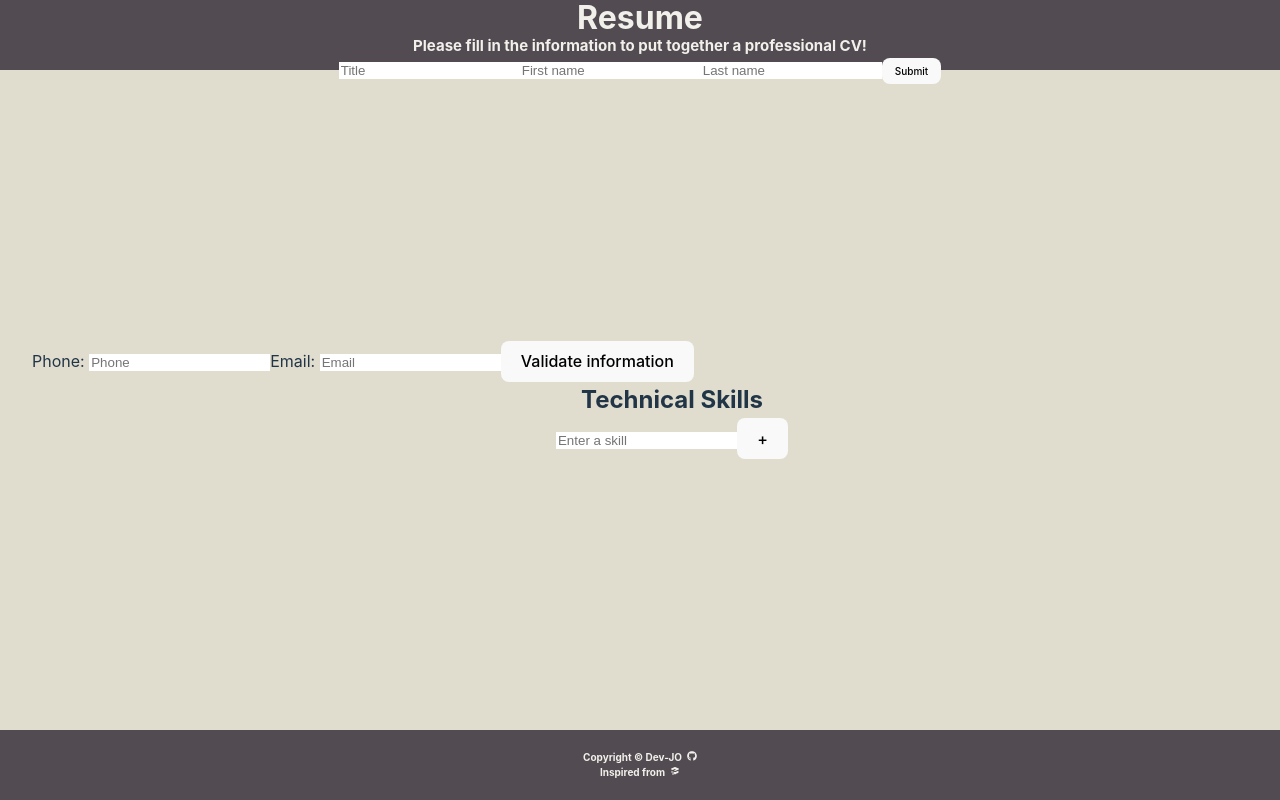
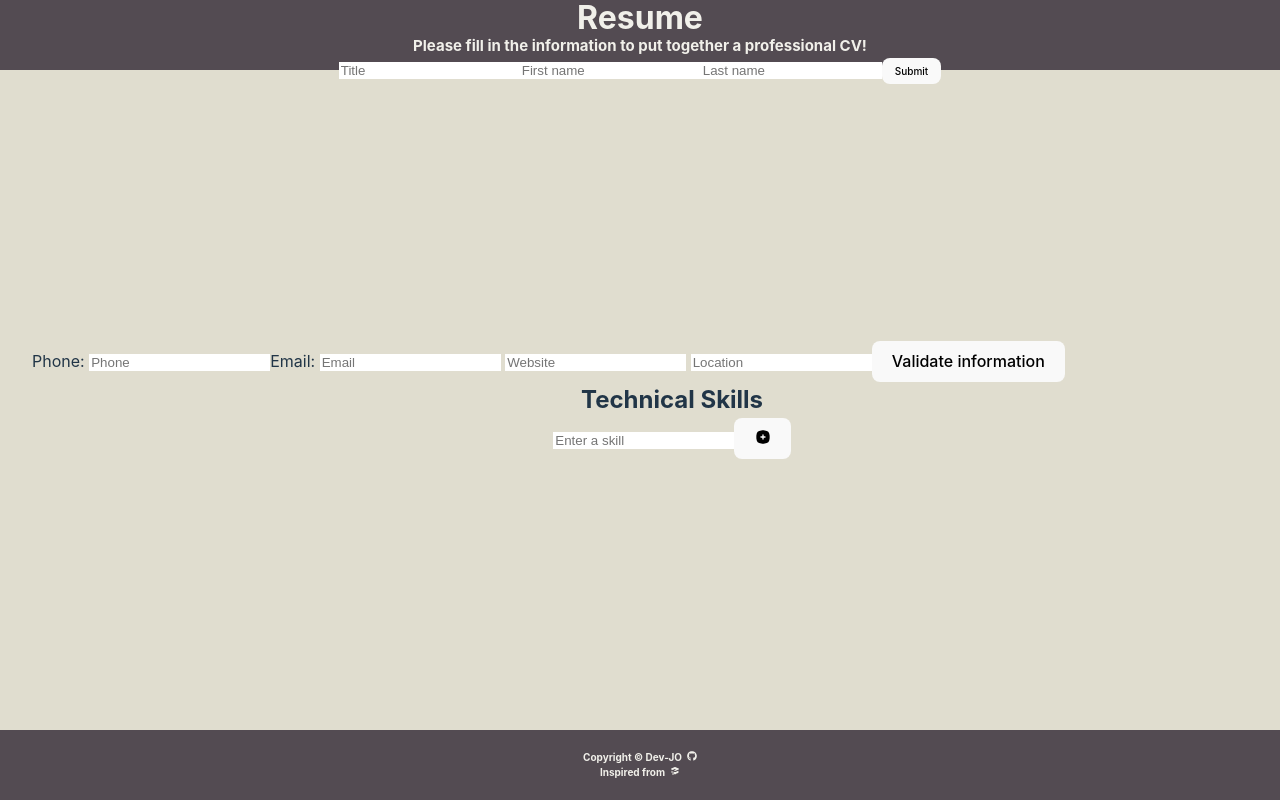
Before and after one commit to Dev-J0/cv-app, a React (Vite) app: page / in a window 1280 px wide. Shown: the top 800 px of the page. Built offline with nearby package versions, Linux system fonts and the light colour scheme.

Commit message:
still no css but done with basic info and skills info (for now maybe)

```diff
--- a/src/components/BasicInfo.jsx
+++ b/src/components/BasicInfo.jsx
@@ -1,15 +1,28 @@
 import { useState } from "react";
+import { FaSquarePhone } from 'react-icons/fa6';
+import { MdEmail } from 'react-icons/md';
+import { CgWebsite } from 'react-icons/cg';
+import { FaLocationDot } from 'react-icons/fa6'
 
 function BasicInfo() {
 
   const [phoneNumber, setPhoneNumber] = useState('');
   const [email, setEmail] = useState('');
+  const [website, setWebsite] = useState('');
+  const [location, setLocation] = useState('');
   const [isRegistered, setIsRegistered] = useState(false);
 
 
+  const handleWebsiteChange = (e) => {
+    setWebsite(e.target.value)
+};
+
+  const handleLocationChange = (e) => {
+    setLocation(e.target.value)
+};
 
   const handlePhoneNumberChange = (event) => {
-    setPhoneNumber(event.target.value);
+    setPhoneNumber(event.target.value)
   };
 
   const handleEmailChange = (event) => {
@@ -26,19 +39,20 @@ function BasicInfo() {
   };
 
   const handleReset = () => {
-
     setEmail('');
-
+    setLocation('');
     setPhoneNumber('');
+    setWebsite('');
   };
 
   return (
     <div className="Basic-Info">
       {isRegistered ? (
         <>
-
-          <p>Phone : {phoneNumber}</p>
-          <p>Email : {email}</p>
+          <p><FaSquarePhone />{phoneNumber}</p>
+          <p><MdEmail /> {email}</p>
+          <p><CgWebsite /></p>
+          <p><FaLocationDot /></p>
           <button className="edit-button" onClick={handleEdit}>
             Edit
           </button>
@@ -48,9 +62,6 @@ function BasicInfo() {
         </>
       ) : (
         <form onSubmit={handleSubmit}>
-
-
-
           <label>
             Phone:{" "}
             <input
@@ -69,6 +80,17 @@ function BasicInfo() {
               onChange={handleEmailChange}
             />
           </label>
+        <label>
+            {" "}
+            <input type="text" placeholder="Website" value ={website} onChange={handleWebsiteChange}
+            />
+        </label>
+        <label>
+            {" "}
+            <input type="text" placeholder="Location" value={location} onChange={handleLocationChange}
+            />
+        </label>
+
           <button className="submit-button" type="submit">
             Validate information
           </button>
@@ -78,4 +100,5 @@ function BasicInfo() {
   );
 }
 
+
 export default BasicInfo;
--- a/src/components/Header.jsx
+++ b/src/components/Header.jsx
@@ -37,7 +37,6 @@ function Header() {
         {!isRegistered ? (
           <>
             <label>
-
               <input
                 type="text"
                 placeholder="Title"
@@ -46,7 +45,6 @@ function Header() {
               />
             </label>
             <label>
-
               <input
                 type="text"
                 placeholder="First name"
@@ -55,7 +53,6 @@ function Header() {
               />
             </label>
             <label>
-
               <input
                 type="text"
                 placeholder="Last name"
--- a/src/components/SkillsInfo.jsx
+++ b/src/components/SkillsInfo.jsx
@@ -1,9 +1,10 @@
 import { useState } from "react";
+import { TbSquareRoundedMinusFilled } from 'react-icons/tb'
+import { TbSquareRoundedPlusFilled } from 'react-icons/tb'
 
 function SkillsInfo() {
     const [skill, setSkill] = useState("");
     const [skillsList, setSkillsList] = useState([]);
-
 
     const handleSkillChange = (e) => {
       setSkill(e.target.value);
@@ -25,21 +26,21 @@ function SkillsInfo() {
     return (
         <div>
           <h2>Technical Skills</h2>
-          <div>
+          <div className="enter-skill">
             <input
               type="text"
               placeholder="Enter a skill"
               value={skill}
               onChange={handleSkillChange}
             />
-            <button className="plus-button"onClick={addSkill}>+</button>
+            <button className="plus-button"onClick={addSkill}><TbSquareRoundedPlusFilled /></button>
           </div>
           <ul>
             {skillsList.map((s, index) => (
               <li key={index}>
                 {s}
                 <button className="remove-button" onClick={() => removeSkill(index)}>
-                  Remove
+                  <TbSquareRoundedMinusFilled />
                 </button>
               </li>
             ))}
--- a/src/styles/style.css
+++ b/src/styles/style.css
@@ -64,4 +64,24 @@ body {
     .header-h2 {
       display: none;
     }
+    ::-webkit-input-placeholder {
+      /* WebKit browsers */
+      color: transparent;
+    }
+    :-moz-placeholder {
+      /* Mozilla Firefox 4 to 18 */
+      color: transparent;
+    }
+    ::-moz-placeholder {
+      /* Mozilla Firefox 19+ */
+      color: transparent;
+    }
+    :-ms-input-placeholder {
+      /* Internet Explorer 10+ */
+      color: transparent;
+    }
+    ::placeholder {
+      /* Modern browsers */
+      color: transparent;
   }
+};
```
Also changed, not shown: src/App.jsx (+3 -4 lines).
